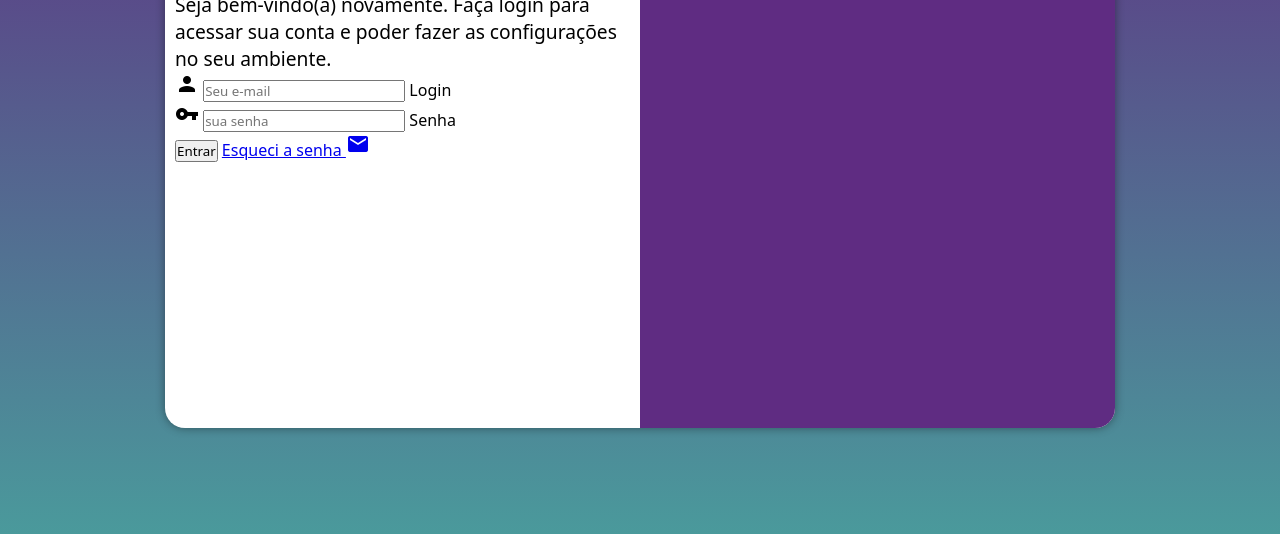
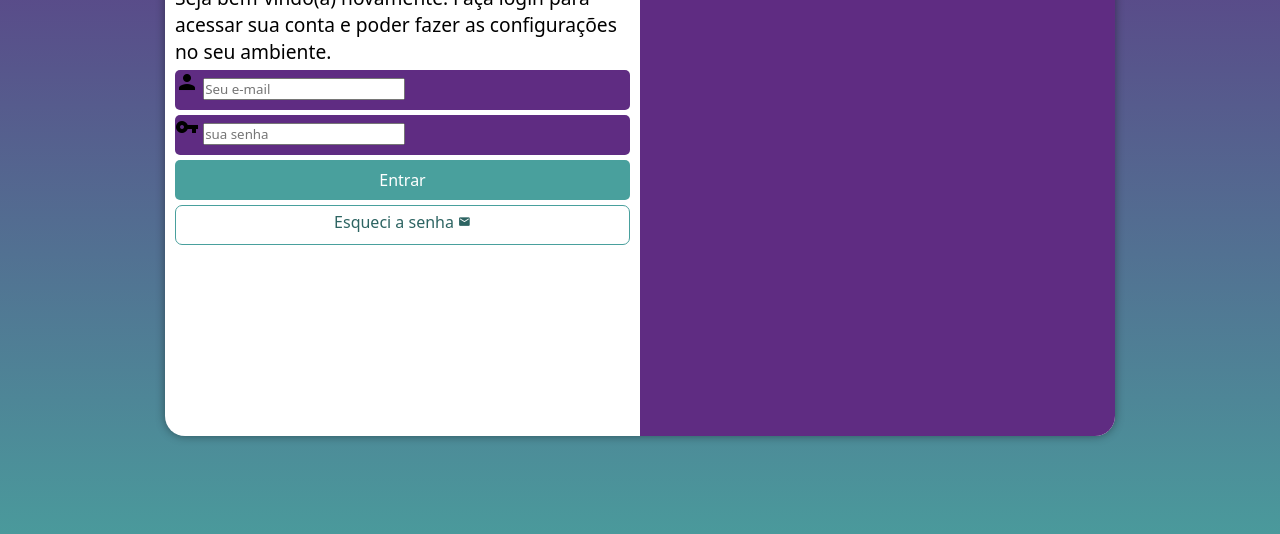
Before and after one commit to Joao-Vieiras/Projeto-login, a plain HTML site: page index.html in a window 1280 px wide. Shown: the part 222-756 px from the top of the page. Drawn offline with Linux system fonts and the light colour scheme.

Commit message:
formatação do formulário

```diff
--- a/estilos/style.css
+++ b/estilos/style.css
@@ -30,7 +30,7 @@ main {
 section#login {
     background-color: white;
     width: 250px;
-    height: 500px;
+    height: 515px;
     border-radius: 20px;
     box-shadow: 0px 0px 10px rgba(0, 0, 0, 0.404);
     overflow: hidden;
@@ -59,3 +59,56 @@ div#formulario > h1 {
 div#formulario > p {
     font-size: 0.8em;
 }
+
+form > div.campo {
+    background-color: #5f2c82;
+    display: block;
+    height: 40px;
+    width: 100%;
+    border-radius: 5px;
+    margin: 5px 0px;
+}
+
+div.campo > label {
+    display: none;
+}
+
+form > input[type=submit] {
+    display: block;
+    font-size: 1em;
+    width: 100%;
+    height: 40px;
+    background-color: #49a09d;
+    color: white;
+    border: none;
+    border-radius: 5px;
+    cursor: pointer;
+
+}
+
+form > input[type=submit]:hover {
+    background-color: #2d6462;
+}
+
+form > a.botao {
+    display: block;
+    text-align: center;
+    font-size: 1em;
+    width: 100%;
+    height: 40px;
+    padding-top: 5px;
+    margin-top: 5px;
+    background-color: #ffffff;
+    border: 1px solid #49a09d;
+    color: #2d6462;
+    border-radius: 7px;
+    text-decoration: none;
+}
+
+form > a.botao:hover {
+    background-color: #6cd3cf;
+}
+
+form > a.botao > i {
+    font-size: 0.8em;
+}
--- a/index.html
+++ b/index.html
@@ -31,7 +31,7 @@
                         <label for="isenha">Senha</label>
                     </div>
                     <input type="submit" value="Entrar">
-                    <a href="esqueci.html">Esqueci a senha <i class="material-icons">mail</i></a>
+                    <a href="esqueci.html" class="botao">Esqueci a senha <i class="material-icons">mail</i></a>
                 </form>
             </div>
         </section>
```
